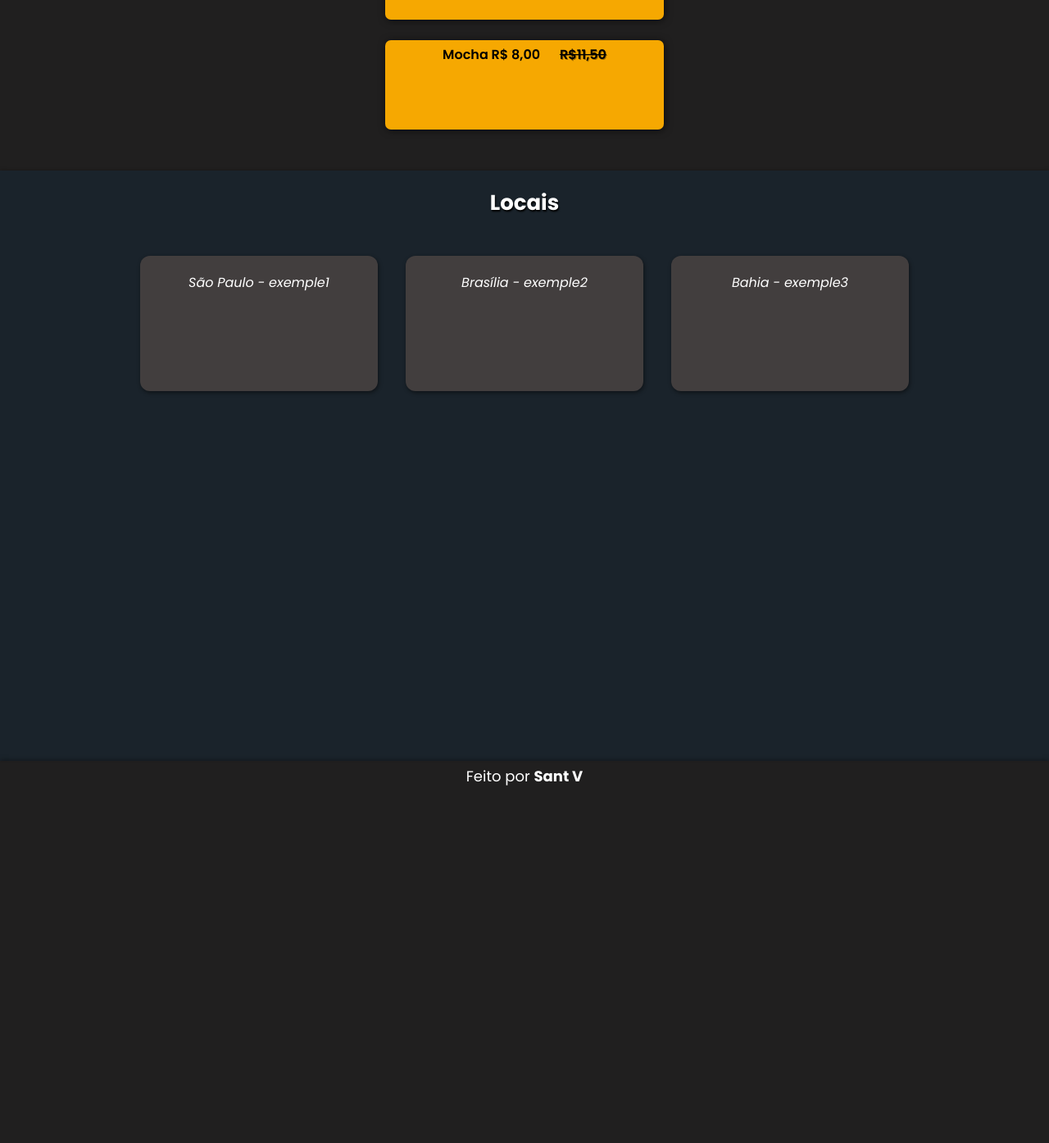
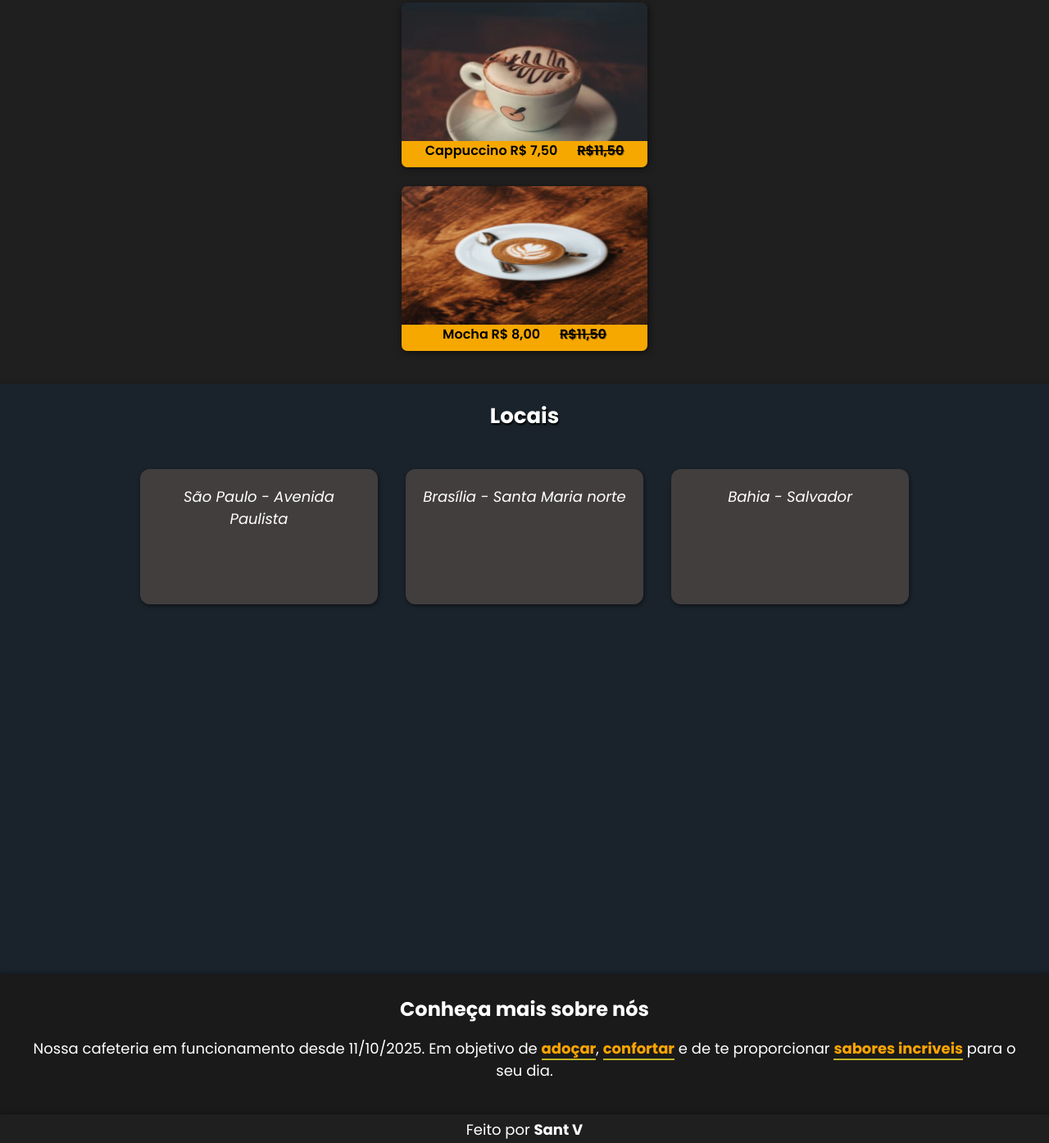
Before and after one commit to SantV7/cafeteria, a plain HTML site: page index.html in a window 1280 px wide. Shown: the part 491-1885 px from the top of the page at 82% size. Before the commit the page ends 1456 px from the top, so only its background shows below. Drawn offline with Linux system fonts and the light colour scheme; a web font is replaced by a local one.

Commit message:
Melhorias feitas

```diff
--- a/index.html
+++ b/index.html
@@ -24,29 +24,39 @@
 
         <section id="all-menu">
             <span>Cafés</span>
-            <div class="type-coffe">
+            <div  class="type-coffe">
+                <img src="img/menu/coffe-express.jpg" alt="">
                 <p>Café Expresso  R$ 5,50 <del>R$8,00</del> </p>
+
             </div>
             <br>
 
             <div class="type-coffe">
+                <img src="img/menu/cappuccino.webp" alt="">
                 <p>Cappuccino  R$ 7,50 <del>R$11,50</del> </p>
             </div>
             <br>
 
             <div class="type-coffe">
+                <img src="img/menu/mocha.jpeg" alt="">
                 <p>Mocha  R$ 8,00 <del>R$11,50</del> </p>
             </div>
         </section>
 
-        <section id="info">
+        <section id="info-local">
             <h1>Locais</h1>
             <div class="locais">
-                <address>São Paulo - exemple1</address>
-                <address>Brasília - exemple2</address>
-                <address>Bahia - exemple3</address>
+                <address>São Paulo - Avenida Paulista</address>
+                <address>Brasília - Santa Maria norte</address>
+                <address>Bahia - Salvador</address>
             </div>
         </section>
+        <section id="info-about">
+            <h2>Conheça mais sobre nós</h2>
+            <p>Nossa cafeteria em funcionamento desde 11/10/2025. Em objetivo de <span class="about-coffe">adoçar</span>, <span class="about-coffe">confortar</span> e de te proporcionar <span class="about-coffe">sabores incriveis</span> para o seu dia. </p>
+        </section>
+
+
     </main>
 
     <footer>
--- a/style.css
+++ b/style.css
@@ -62,8 +62,14 @@ main h1 {
 }
 
 #all-menu  {
+    height: 670px;
     padding-top: 70px;
 }
+#all-menu p {
+    padding-top: 6px;
+}
+
+
 
 span {
     font-size: 22px;
@@ -74,25 +80,29 @@ span {
     box-shadow: 1px 1px 10px rgba(0, 0, 0, 0.63);
     border-radius: 7px;
     width: 300px;
-    height: 90px;
+    height: 180px;
     margin: auto;
     background-color: rgba(255, 174, 0, 0.959);
     padding-top: 19px;
     color: black;
+
 }
+
 .type-coffe p {
     margin-top: -14px;
     font-size: 16px;
     font-weight: 600;
 }
 
-
-.type-coffe {
-    padding-left: 20px;
-    padding-right: 20px;
+img {
+    margin-top: -21px;
+    border-top-right-radius: 7px;
+    border-top-left-radius: 7px;
+    width: 100%;
+    height: 94%;
 }
 
-#info {
+#info-local {
     box-shadow: 0px -1px 4px rgba(0, 0, 0, 0.205);
     background-color: rgb(26, 35, 43);
     height: 710px;
@@ -100,7 +110,7 @@ span {
     margin-top: 50px;
     width: 100%;
 }
-#info h1 {
+#info-local h1 {
     margin-top: 10px;
     font-size: 26px;
 }
@@ -113,6 +123,7 @@ span {
 }
 
 address {
+    font-size: 18px;
     box-shadow: 1px 2px 5px rgba(0, 0, 0, 0.479);
     width: 250px;
     margin-right: 17px;
@@ -137,3 +148,25 @@ del {
     color: rgb(0, 0, 0);
     text-shadow: 1px 1px 0px rgba(0, 0, 0, 0.363);
 }
+
+#info-about {
+    box-shadow: 0px -2px 4px rgba(0, 0, 0, 0.288);
+    padding: 25px;
+    padding-bottom: 40px;
+    background-color: rgb(27, 26, 27);
+}
+
+#info-about h2 {
+padding-bottom: 17px;
+}
+
+#info-about p {
+    font-size: 18px;
+
+}
+
+.about-coffe {
+    color: orange;
+    font-size: 18px;
+    border-bottom:  2px solid rgb(190, 180, 40);
+}
```
Also changed, not shown: estilos/print.css (added), img/menu/cappuccino.webp (added), img/menu/coffe-express.jpg (added), img/menu/mocha.jpeg (added).
